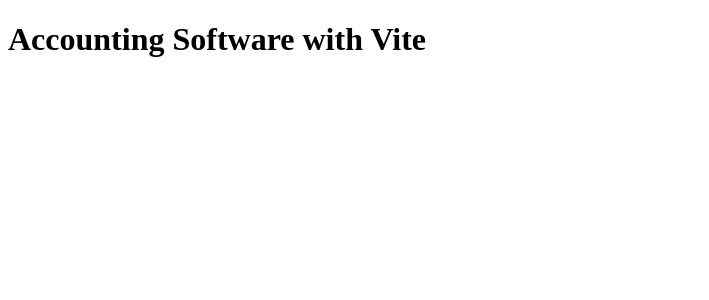
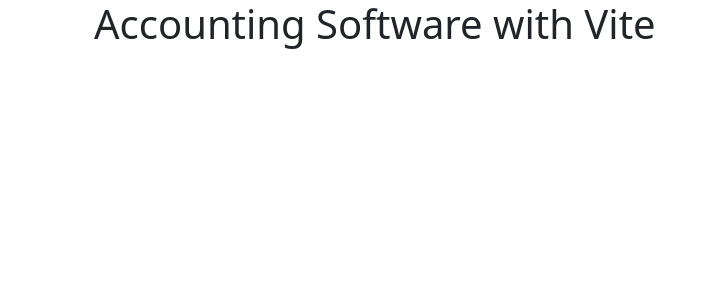
Before and after one commit to pofnor/accountingVite, a React (Vite) app: page / in a window 1280 px wide. Shown: the top 300 px of the page, without its empty margins (0-709 px from the left). Built offline with nearby package versions, Linux system fonts and the light colour scheme; no server answers.

Commit message:
add axios and bootstrap

```diff
--- a/package.json
+++ b/package.json
@@ -10,6 +10,8 @@
     "preview": "vite preview"
   },
   "dependencies": {
+    "axios": "^1.5.1",
+    "bootstrap": "^5.3.2",
     "json-server": "^0.17.4",
     "react": "^18.2.0",
     "react-dom": "^18.2.0"
--- a/src/App.jsx
+++ b/src/App.jsx
@@ -1,7 +1,9 @@
+import InputForm from "./Components/InputForm/InputForm";
+
 export default function App(){
   return(
-    <>
-    <h1>Accounting Software with Vite</h1>
-    </>
+    <section className="container">
+    <InputForm />
+    </section>
   );
 }
--- /dev/null
+++ b/src/Components/InputForm/InputForm.jsx
@@ -0,0 +1,28 @@
+import { useState } from 'react';
+
+import axios from 'axios';
+import { useEffect } from 'react';
+
+export default function InputForm(){
+
+  const [data,setData] = useState([]);
+  const [loadingData, setLoadingData] = useState(true);
+  const [refreshData,setRefreshData] = useState(false);
+
+  const getData = async () => {
+    const response = await axios.get('http://localhost:3002/accounting')
+    setData(response.data);
+    setLoadingData(false);
+  }
+
+  useEffect(()=>{
+    getData()
+  },[refreshData]);
+
+
+  return(
+    <section className="container">
+    <h1>Accounting Software with Vite</h1>
+    </section>
+  );
+}
--- a/src/main.jsx
+++ b/src/main.jsx
@@ -1,6 +1,7 @@
 import React from 'react'
 import ReactDOM from 'react-dom/client'
 import App from './App.jsx'
+import 'bootstrap/dist/css/bootstrap.css';
 
 ReactDOM.createRoot(document.getElementById('root')).render(
   <React.StrictMode>
```
Also changed, not shown: src/Components/Post/Post.jsx (added), src/Components/Report/Report.jsx (added), 1 other file (tests, documents, lock files or other folders).
